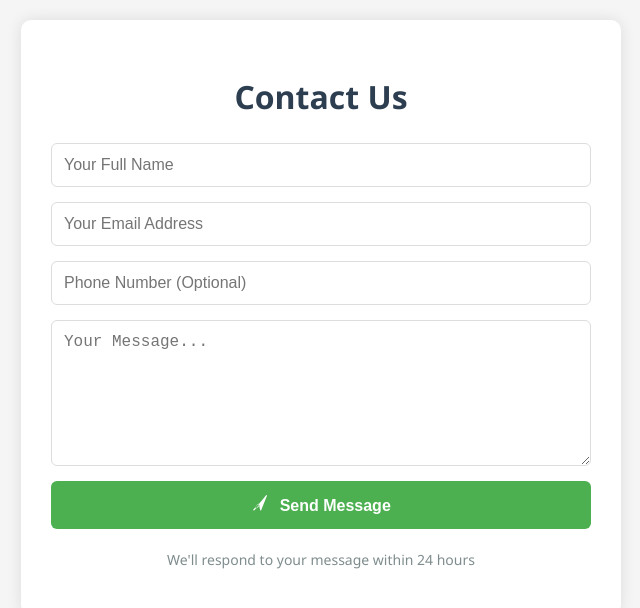
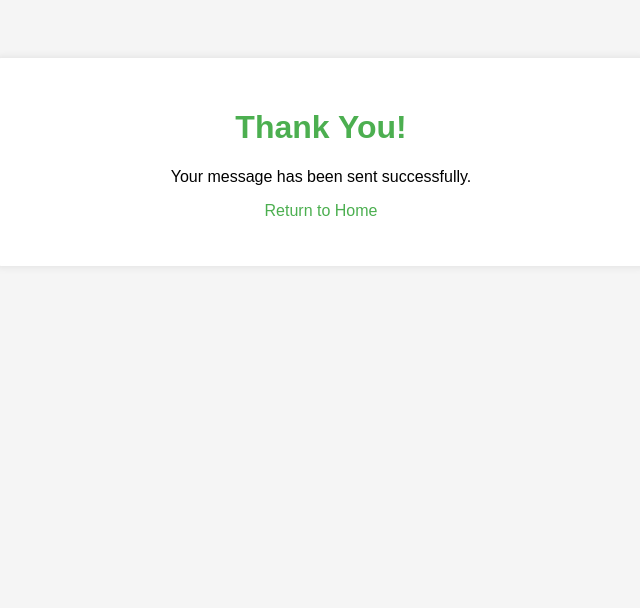
Before and after one commit to tar9245/Trtar, a plain HTML site: page message.html in a window 1280 px wide. Shown: the whole page, without its empty margins (319-959 px from the left). Drawn offline with Linux system fonts and the light colour scheme.

Commit message:
Update message.html

```diff
--- a/message.html
+++ b/message.html
@@ -3,95 +3,36 @@
 <head>
     <meta charset="UTF-8">
     <meta name="viewport" content="width=device-width, initial-scale=1.0">
-    <title>Contact Form</title>
+    <title>Thank You!</title>
     <style>
         body {
-            font-family: 'Segoe UI', Tahoma, Geneva, Verdana, sans-serif;
-            line-height: 1.6;
-            max-width: 600px;
-            margin: 0 auto;
-            padding: 20px;
+            font-family: Arial, sans-serif;
+            text-align: center;
+            padding: 50px;
             background-color: #f5f5f5;
         }
         .container {
             background: white;
+            max-width: 600px;
+            margin: 0 auto;
             padding: 30px;
             border-radius: 10px;
-            box-shadow: 0 0 15px rgba(0,0,0,0.1);
+            box-shadow: 0 0 10px rgba(0,0,0,0.1);
         }
         h1 {
-            color: #2c3e50;
-            text-align: center;
-            margin-bottom: 20px;
+            color: #4CAF50;
         }
-        form {
-            display: flex;
-            flex-direction: column;
-            gap: 15px;
-        }
-        input, textarea {
-            padding: 12px;
-            border: 1px solid #ddd;
-            border-radius: 6px;
-            font-size: 16px;
-        }
-        textarea {
-            min-height: 120px;
-            resize: vertical;
-        }
-        button {
-            background: #4CAF50;
-            color: white;
-            padding: 14px;
-            border: none;
-            border-radius: 6px;
-            cursor: pointer;
-            font-size: 16px;
-            font-weight: bold;
-            transition: background 0.3s;
-        }
-        button:hover {
-            background: #45a049;
-        }
-        .form-footer {
-            text-align: center;
-            margin-top: 20px;
-            color: #7f8c8d;
-            font-size: 14px;
+        a {
+            color: #4CAF50;
+            text-decoration: none;
         }
     </style>
 </head>
 <body>
     <div class="container">
-        <h1>Contact Us</h1>
-
-        <!-- FormSubmit.co Form with YOUR verified email and ID -->
-        <form action="https://formsubmit.co/el/sokuvi" method="POST">
-
-            <!-- Your Email (hidden) -->
-            <input type="hidden" name="_next" value="https://formsubmit.co/el/sokuvi">
-            <input type="hidden" name="_cc" value="tart9245@gmail.com">
-            <input type="hidden" name="_subject" value="New Contact Form Submission">
-            <input type="hidden" name="_autoresponse" value="Thank you for contacting us! We'll get back to you soon.">
-            <input type="hidden" name="_template" value="table">
-
-            <!-- Visible Form Fields -->
-            <input type="text" name="name" placeholder="Your Full Name" required>
-            <input type="email" name="email" placeholder="Your Email Address" required>
-            <input type="tel" name="phone" placeholder="Phone Number (Optional)">
-            <textarea name="message" placeholder="Your Message..." required></textarea>
-
-            <button type="submit">
-                <svg xmlns="http://www.w3.org/2000/svg" width="16" height="16" fill="currentColor" viewBox="0 0 16 16" style="margin-right:8px;">
-                    <path d="M15.854.146a.5.5 0 0 1 .11.54l-5.819 14.547a.5.5 0 0 1-.928.116L8 10l-4.8 5.4a.5.5 0 0 1-.728-.063l-.146-.145a.5.5 0 0 1 .063-.728l5-5.6a.5.5 0 0 1 .723-.044L15.314.038a.5.5 0 0 1 .54.11ZM6.636 9.07 4.21 12.32l1.238 1.239 3.279-3.008-.791-.79Z"/>
-                </svg>
-                Send Message
-            </button>
-        </form>
-
-        <div class="form-footer">
-            <p>We'll respond to your message within 24 hours</p>
-        </div>
+        <h1>Thank You! </h1>
+        <p>Your message has been sent successfully.</p>
+        <p><a href="https://tar9245.github.io/Trtar/">Return to Home</a></p>
     </div>
 </body>
 </html>
```
